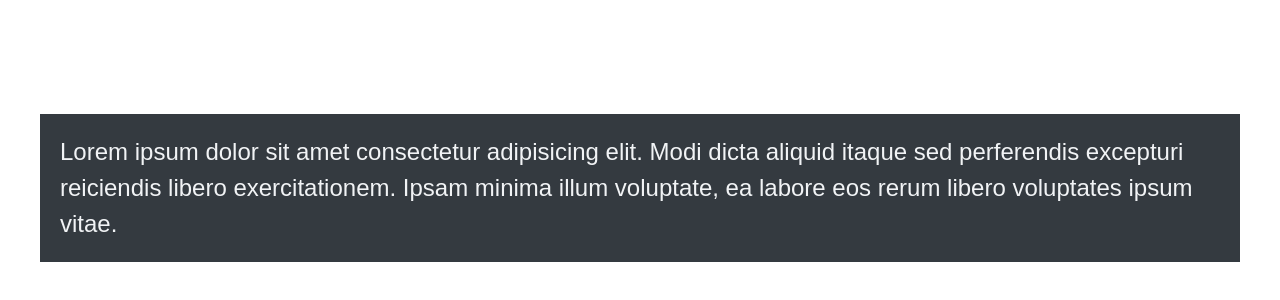
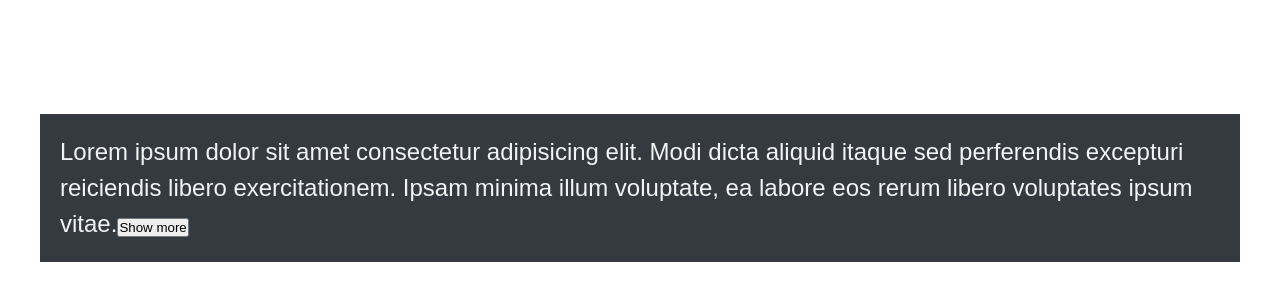
Before and after one commit to jaenudincollege/learning, a React (Vite) app in the folder 00-project/01-text-expanded/: page / in a window 1280 px wide. Shown: the part 86-386 px from the top of the page. Built offline with nearby package versions, Linux system fonts and the light colour scheme.

Commit message:
add button element

```diff
--- a/00-project/01-text-expanded/src/components/TextExpander.tsx
+++ b/00-project/01-text-expanded/src/components/TextExpander.tsx
@@ -6,6 +6,7 @@ export default function TextExpander({ children }) {
   return (
     <div className="card">
       <span className="text">{children}</span>
+      <button className="btn">Show more</button>
     </div>
   );
 }
```
